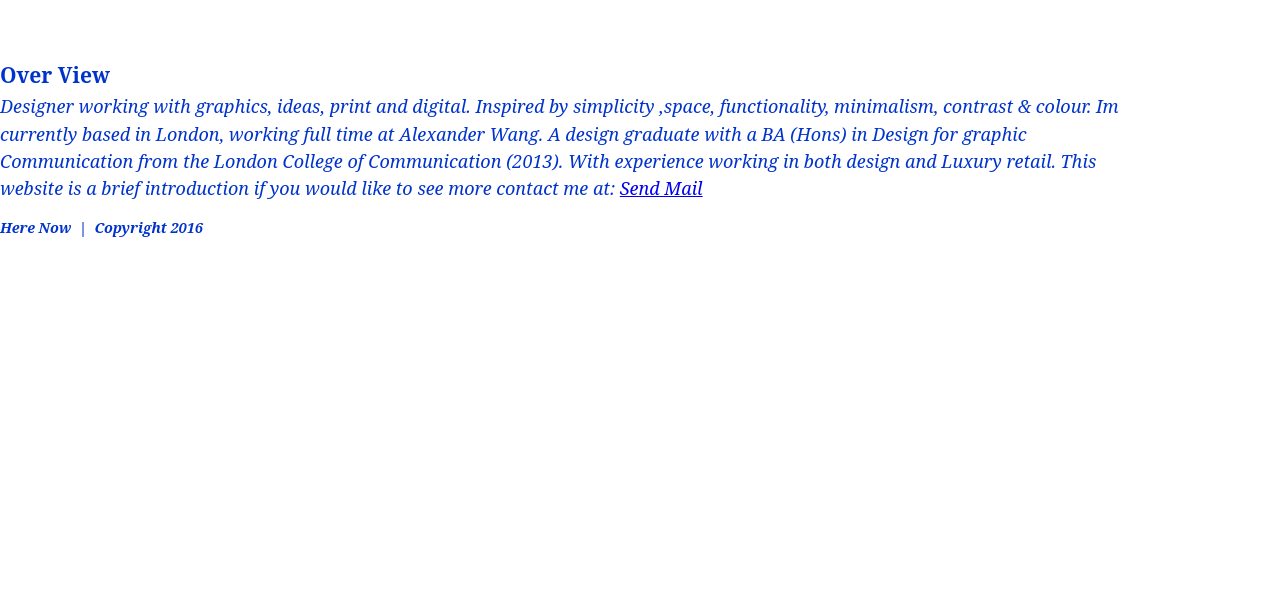
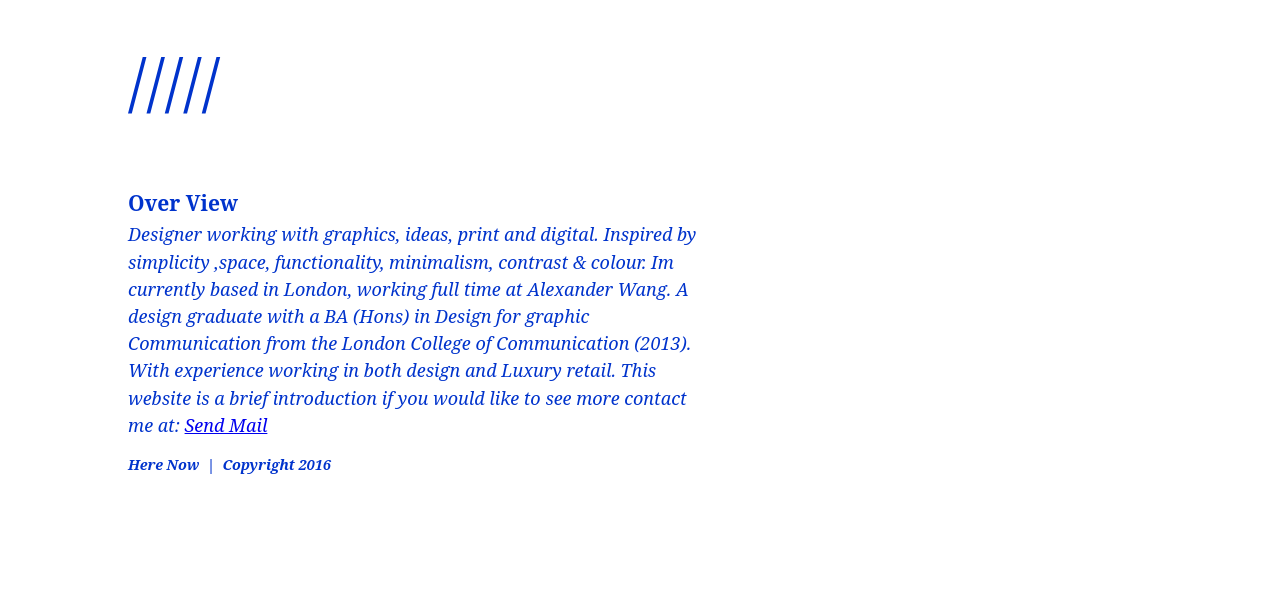
Before and after one commit to james2020/james2020.github.io, a plain HTML site: page index.html in a window 1280 px wide. Shown: the part 206-808 px from the top of the page. Drawn offline with Linux system fonts and the light colour scheme.

Commit message:
Update index.html

```diff
--- a/index.html
+++ b/index.html
@@ -4,56 +4,50 @@
   <title>James Mclearie</title>
   <style>
     * {box-sizing: border-box; margin: 0;}
-
     body {
       background-color: #FFF;
       color: #0033CC;
       font-size: 18px;
       font-family: "serif", "serif", serif, serif;
+      background-image: none;
+background-image: url(https://github.com/james2020/james2020.github.io/blob/master/back-ground.png?raw=true);
+background-image: inherit;
     }
-
     #container {
       margin: 10%;
       max-width: 40rem;
       width: 90%;
     }
-
     h1 {
       margin-bottom: 4rem;
     }
-
     h3 {
       margin-bottom: 0.3rem;
     }
-
     h6 {
       font-size: 0.9rem;
       margin-bottom: 0.5rem;
       margin-top: 0.6rem;
     }
-
     #foreword {
       font-size: 4rem;
       font-weight: normal;
       margin-bottom: 3.9rem;
       margin-top: 4.2rem;
     }
-
     p {
       line-height: 1.7rem;
       margin-bottom: 1rem;
       max-width: 90%;
     }
-
     p:last-child {
       margin-bottom: 3rem;
     }
-
     @media print {#container {margin: 3rem;}}
   </style>
 </head>
 <body>
-
+  <div id="container">
     <h1>James McLearie</h1>
     <h6 id="foreword">
      /////
```
